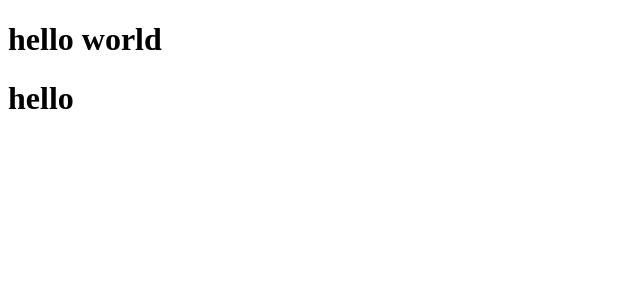
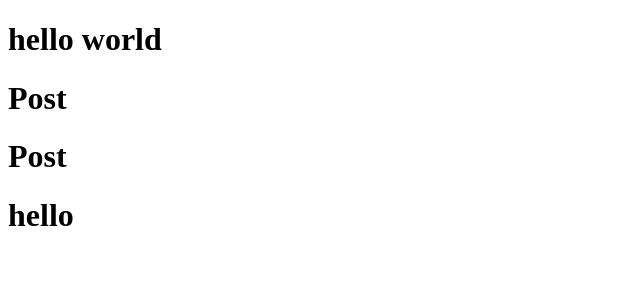
Before and after one commit to Felipe10amaral/01-fundamentos-react, a React (Vite) app: page / in a window 1280 px wide. Shown: the top 300 px of the page, without its empty margins (0-640 px from the left). Built offline with nearby package versions, Linux system fonts and the light colour scheme.

Commit message:
componentes

```diff
--- a/src/App.jsx
+++ b/src/App.jsx
@@ -1,3 +1,4 @@
+import { Post } from "./components/Post"
 
 function App() {
 
@@ -5,6 +6,8 @@ function App() {
   return (
     <>
       <h1>hello world</h1>
+      <Post />
+      <Post />
     </>
   )
 }
--- /dev/null
+++ b/src/components/Post.jsx
@@ -0,0 +1,8 @@
+
+export function Post() {
+    return (
+        <div>
+            <h1>Post</h1>
+        </div>
+    )
+}
```
